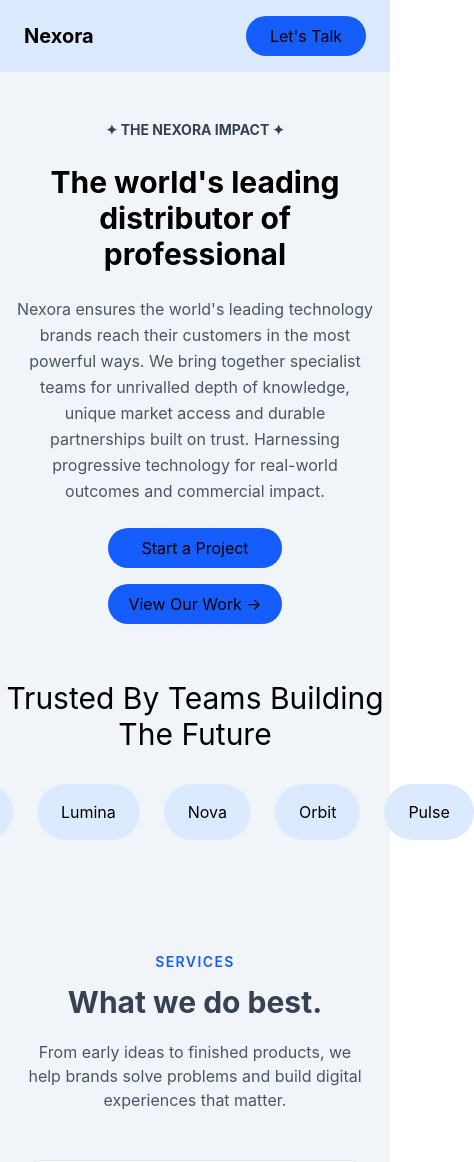
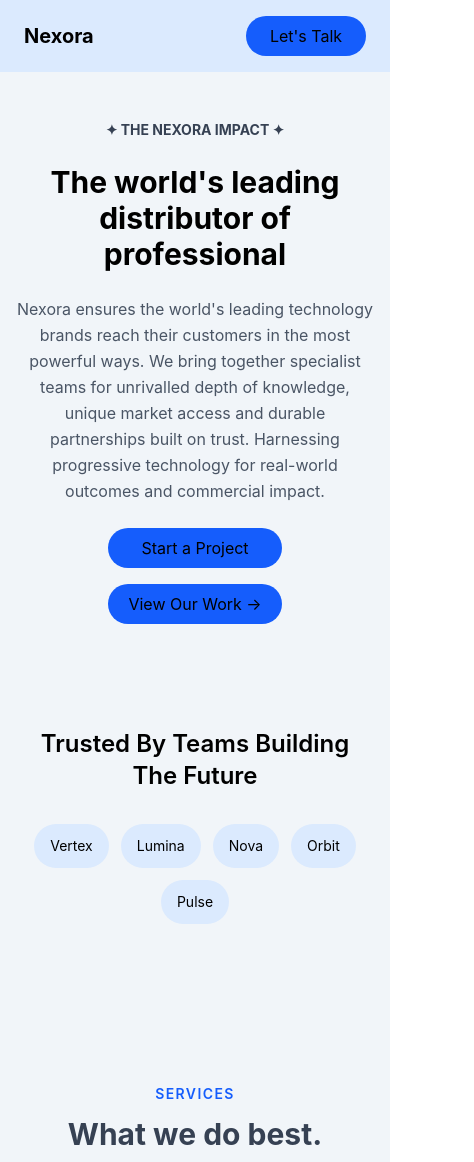
Before and after one commit to Isha1906/my-application, a React (Vite) app: page / in a window 390 px wide. Shown: the top 1162 px of the page, 474 px wide, since content can reach past the window. Built offline with nearby package versions, Linux system fonts and the light colour scheme.

Commit message:
css changed

```diff
--- a/src/components/TrustedBy.jsx
+++ b/src/components/TrustedBy.jsx
@@ -1,18 +1,26 @@
-import companies from "../data/companyData"
+import companies from "../data/companyData";
 
 function TrustedBy() {
     return (
-        <section className="text-center">
-            <p className="text-3xl">Trusted By Teams Building The Future</p>
-            <div className="flex justify-center gap-6 mt-8">
-                {companies.map((company) =>
-                (<span key={company} className="bg-blue-100 px-6 py-4
-            rounded-full hover:translate-y-2 hover:shadow-xl ">
-                    {company}
-                </span>
+        <section className="px-4 py-12 text-center sm:px-6 md:py-16">
+
+            <p className="text-2xl font-semibold sm:text-3xl md:text-4xl">
+                Trusted By Teams Building The Future
+            </p>
+
+            <div className="mt-8 flex flex-wrap justify-center gap-3 sm:gap-4 md:gap-6">
+                {companies.map((company) => (
+                    <span
+                        key={company}
+                        className="rounded-full bg-blue-100 px-4 py-3 text-sm transition duration-300 hover:-translate-y-2 hover:shadow-xl sm:px-6 sm:py-4 sm:text-base"
+                    >
+                        {company}
+                    </span>
                 ))}
             </div>
+
         </section>
-    )
+    );
 }
-export default TrustedBy
+
+export default TrustedBy;
```
